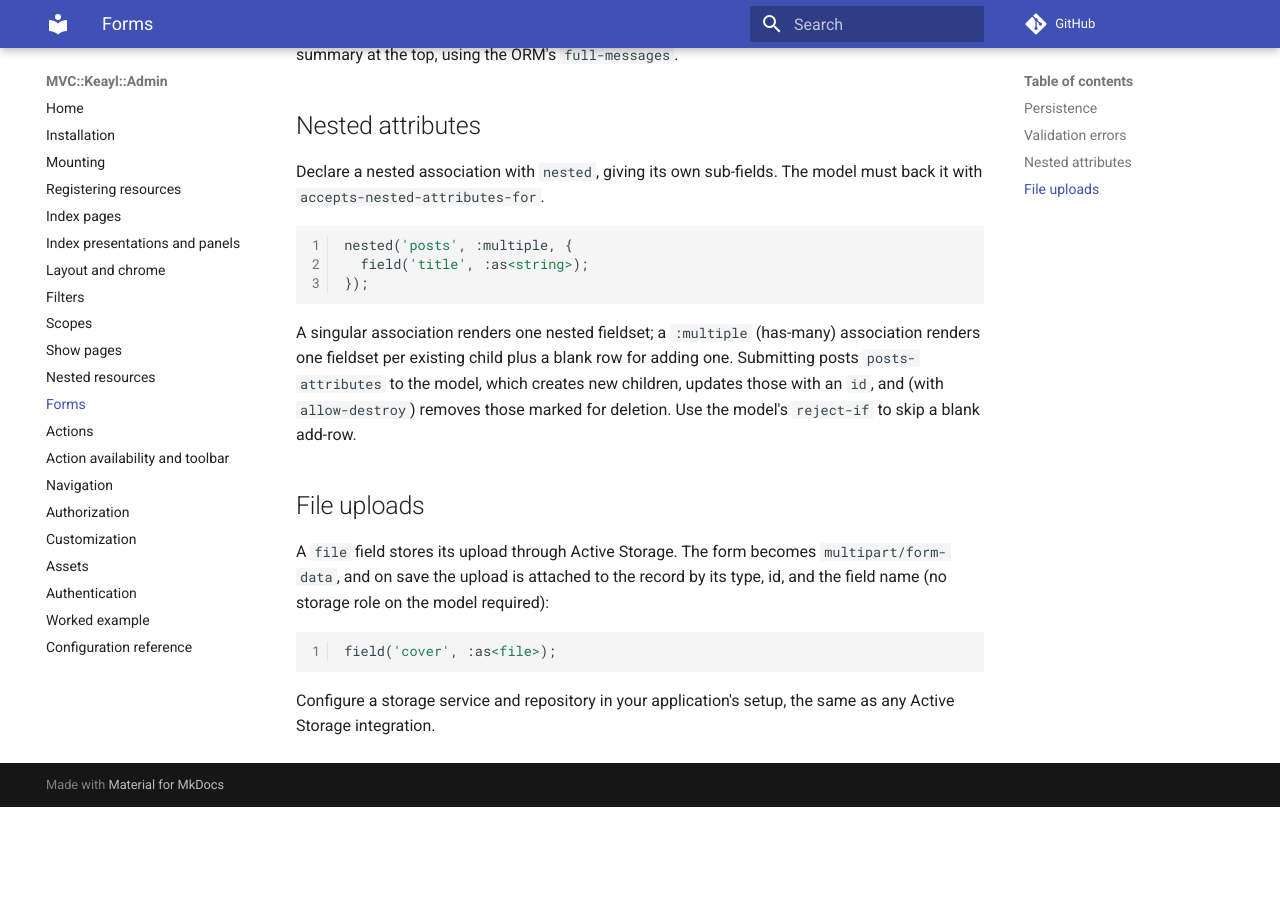
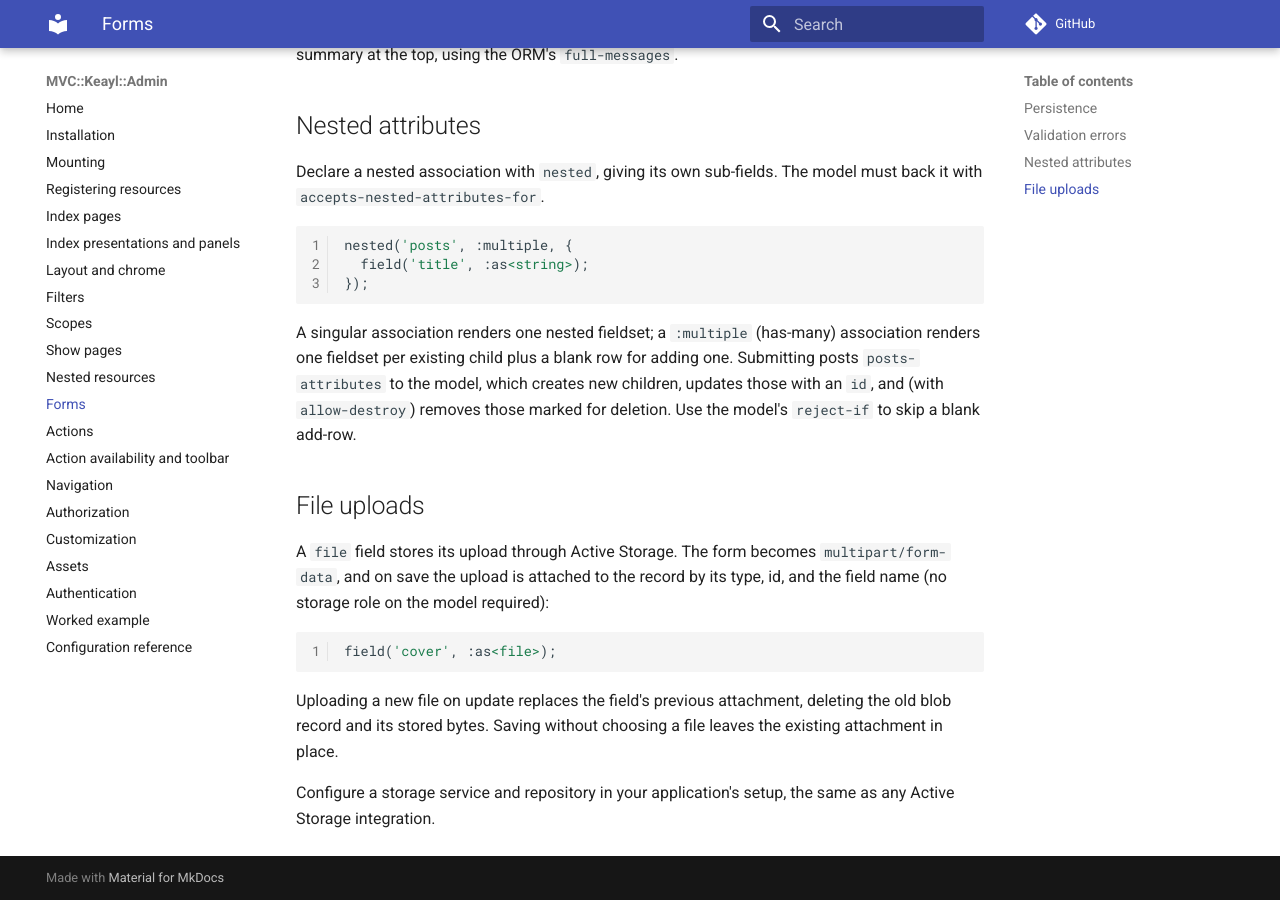
Before and after one commit to gdonald/MVC-Keayl-Admin, an MkDocs documentation site: the page built from docs-src/docs/forms.md, in a window 1280 px wide and 900 px high, scrolled down 1374 px. Built offline with MkDocs 1.6.1 and Material for MkDocs 9.7.7, drawn with Linux system fonts in a browser that asks for light colours; comment, search, counter and statistics services are not loaded; before the commit the page ends 2181 px from its top, so only the background shows below that.

Commit message:
Fix attachment unlink issue

````diff
--- a/docs-src/docs/forms.md
+++ b/docs-src/docs/forms.md
@@ -77,5 +77,9 @@ type, id, and the field name (no storage role on the model required):
 field('cover', :as<file>);
 ```
 
+Uploading a new file on update replaces the field's previous attachment,
+deleting the old blob record and its stored bytes. Saving without choosing a
+file leaves the existing attachment in place.
+
 Configure a storage service and repository in your application's setup, the same
 as any Active Storage integration.
````
Also changed, not shown: 3 other files.
